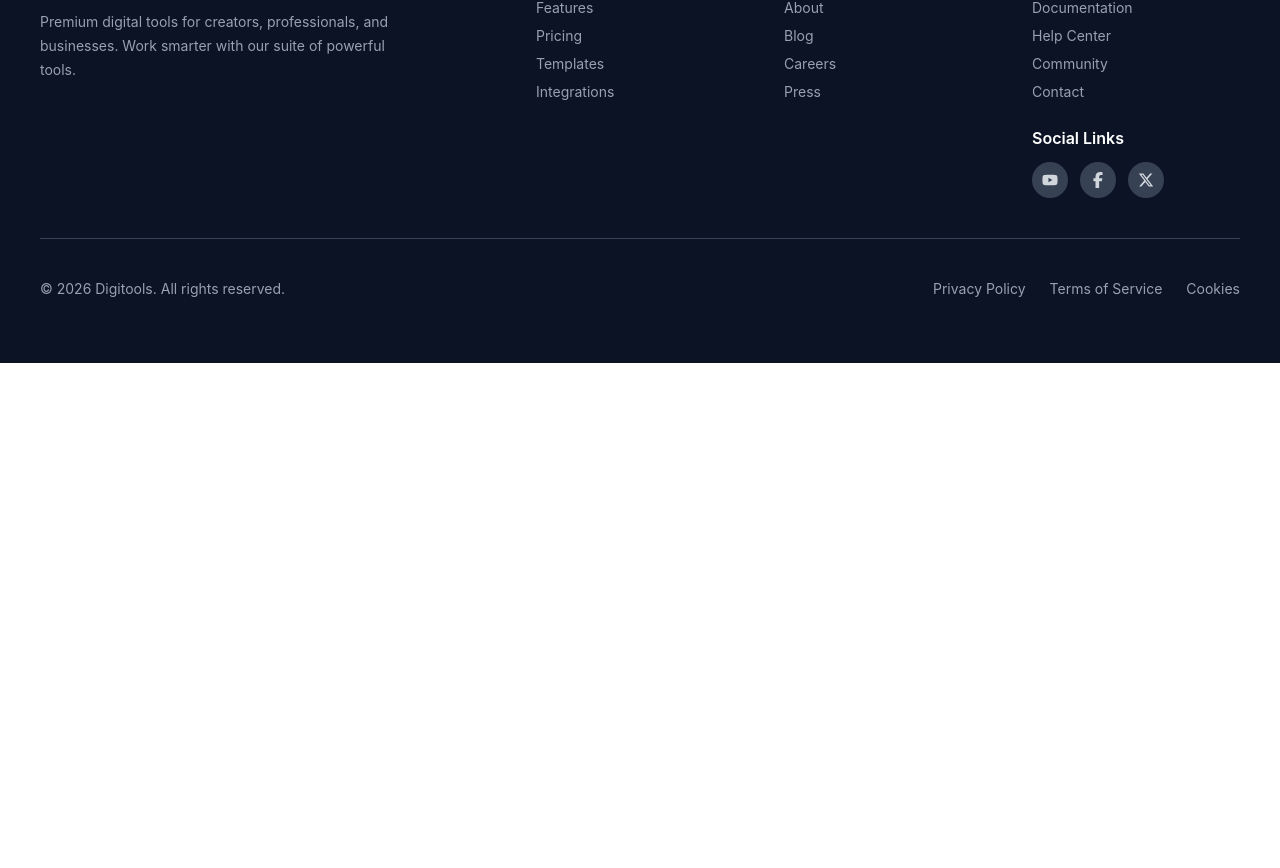
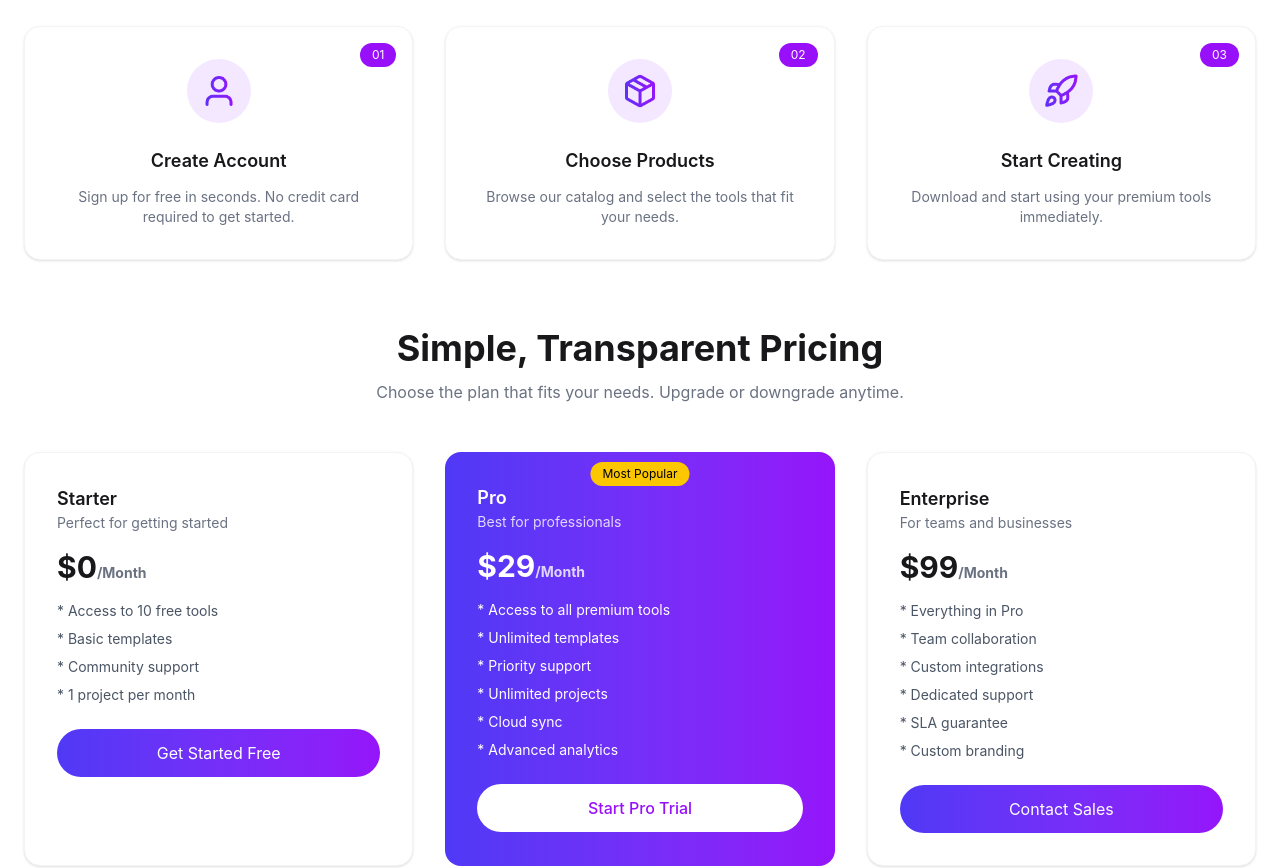
Before and after one commit to Palash-4/DigiTools-Platforms, a React (Vite) app: page / in a window 1280 px wide. Shown: the part 2870-3738 px from the top of the page. Before the commit the page ends 3233 px from the top, so only its background shows below. Built offline with nearby package versions, Linux system fonts and the light colour scheme.

Commit message:
Steps and Pricing section add

```diff
--- a/src/App.jsx
+++ b/src/App.jsx
@@ -6,6 +6,8 @@ import Cart from './components/Cart'
 import Footer from './components/Footer'
 import Models from './components/Models'
 import Navbar from './components/Navbar'
+import Steps from './components/Steps'
+import Pricing from './components/Pricing'
 
 
 const getModels = async () => {
@@ -47,6 +49,10 @@ function App() {
 
       {activeTab === "cart" && <Cart carts={carts} setCarts={setCarts}></Cart>}
 
+      <Steps></Steps>
+
+      <Pricing></Pricing>
+
       <Footer></Footer>
     </>
   )
--- /dev/null
+++ b/src/components/Pricing.jsx
@@ -0,0 +1,83 @@
+import React from 'react';
+
+const Pricing = () => {
+    return (
+        <div className="py-15 pb-[65px] px-6 max-w-7xl mx-auto">
+
+      <div className="text-center mb-12">
+        <h1 className="text-4xl font-bold">Simple, Transparent Pricing</h1>
+        <p className="text-gray-500 mt-3">
+          Choose the plan that fits your needs. Upgrade or downgrade anytime.
+        </p>
+      </div>
+
+      <div className="grid md:grid-cols-2 lg:grid-cols-3 gap-8">
+
+        <div className="bg-white border border-gray-100 rounded-2xl p-8 shadow-sm text-left">
+          <h2 className="text-lg font-semibold">Starter</h2>
+          <p className="text-gray-500 text-sm">Perfect for getting started</p>
+
+          <h1 className="text-3xl font-bold mt-4">$0<span className="text-sm text-gray-500">/Month</span></h1>
+
+          <ul className="mt-4 space-y-2 text-sm text-gray-600">
+            <li>* Access to 10 free tools</li>
+            <li>* Basic templates</li>
+            <li>* Community support</li>
+            <li>* 1 project per month</li>
+          </ul>
+
+          <button className="w-full mt-6 py-3 rounded-full text-white bg-gradient-to-r from-[#4F39F6] to-[#9514FA]">
+            Get Started Free
+          </button>
+        </div>
+
+        <div className="relative rounded-2xl p-8 text-left text-white bg-gradient-to-r from-[#4F39F6] to-[#9514FA]">
+          <span className="absolute top-[10px] left-1/2 -translate-x-1/2 bg-yellow-400 text-xs px-3 py-1 rounded-full text-black">
+            Most Popular
+          </span>
+
+          <h2 className="text-lg font-semibold">Pro</h2>
+          <p className="text-sm opacity-80">Best for professionals</p>
+
+          <h1 className="text-3xl font-bold mt-4">$29<span className="text-sm opacity-80">/Month</span></h1>
+
+          <ul className="mt-4 space-y-2 text-sm">
+            <li>* Access to all premium tools</li>
+            <li>* Unlimited templates</li>
+            <li>* Priority support</li>
+            <li>* Unlimited projects</li>
+            <li>* Cloud sync</li>
+            <li>* Advanced analytics</li>
+          </ul>
+
+          <button className="w-full mt-6 py-3 rounded-full bg-white text-purple-600 font-medium">
+            Start Pro Trial
+          </button>
+        </div>
+
+        <div className="bg-white border border-gray-100 rounded-2xl p-8 shadow-sm text-left">
+          <h2 className="text-lg font-semibold">Enterprise</h2>
+          <p className="text-gray-500 text-sm">For teams and businesses</p>
+
+          <h1 className="text-3xl font-bold mt-4">$99<span className="text-sm text-gray-500">/Month</span></h1>
+
+          <ul className="mt-4 space-y-2 text-sm text-gray-600">
+            <li>* Everything in Pro</li>
+            <li>* Team collaboration</li>
+            <li>* Custom integrations</li>
+            <li>* Dedicated support</li>
+            <li>* SLA guarantee</li>
+            <li>* Custom branding</li>
+          </ul>
+
+          <button className="w-full mt-6 py-3 rounded-full text-white bg-gradient-to-r from-[#4F39F6] to-[#9514FA] ">
+            Contact Sales
+          </button>
+        </div>
+
+      </div>
+    </div>
+    );
+};
+
+export default Pricing;
--- /dev/null
+++ b/src/components/Steps.jsx
@@ -0,0 +1,68 @@
+import React from "react";
+
+const Steps = () => {
+  return (
+    <div className="py-2 px-6 max-w-7xl mx-auto">
+
+      <div className="text-center mb-12">
+        <h1 className="text-4xl font-bold">Get Started In 3 Steps</h1>
+        <p className="text-gray-500 mt-3">
+          Start using premium digital tools in minutes, not hours.
+        </p>
+      </div>
+      <div className="grid md:grid-cols-2 lg:grid-cols-3 gap-8">
+
+        <div className="relative bg-white border border-gray-100 rounded-2xl p-8 text-center shadow-sm hover:shadow-lg transition">
+          <span className="absolute top-4 right-4 bg-purple-600 text-white text-xs px-3 py-1 rounded-full">
+            01
+          </span>
+          <div className="w-16 h-16 mx-auto mb-6 rounded-full bg-purple-100 flex items-center justify-center">
+            <img className="w-9" src="/src/assets/user.png" alt="" />
+          </div>
+
+          <h2 className="text-lg font-semibold">Create Account</h2>
+
+          <p className="text-gray-500 text-sm mt-3">
+            Sign up for free in seconds. No credit card required to get started.
+          </p>
+        </div>
+        <div className="relative bg-white border border-gray-100 rounded-2xl p-8 text-center shadow-sm hover:shadow-lg transition">
+
+          <span className="absolute top-4 right-4 bg-purple-600 text-white text-xs px-3 py-1 rounded-full">
+            02
+          </span>
+
+          <div className="w-16 h-16 mx-auto mb-6 rounded-full bg-purple-100 flex items-center justify-center">
+            <img className="w-9" src="/src/assets/package.png" alt="" />
+          </div>
+
+          <h2 className="text-lg font-semibold">Choose Products</h2>
+
+          <p className="text-gray-500 text-sm mt-3">
+            Browse our catalog and select the tools that fit your needs.
+          </p>
+        </div>
+
+        <div className="relative bg-white border border-gray-100 rounded-2xl p-8 text-center shadow-sm hover:shadow-lg transition">
+
+          <span className="absolute top-4 right-4 bg-purple-600 text-white text-xs px-3 py-1 rounded-full">
+            03
+          </span>
+
+          <div className="w-16 h-16 mx-auto mb-6 rounded-full bg-purple-100 flex items-center justify-center">
+             <img className="w-9" src="/src/assets/rocket.png" alt="" />
+          </div>
+
+          <h2 className="text-lg font-semibold">Start Creating</h2>
+
+          <p className="text-gray-500 text-sm mt-3">
+            Download and start using your premium tools immediately.
+          </p>
+        </div>
+
+      </div>
+    </div>
+  );
+};
+
+export default Steps;
```
Also changed, not shown: 1 other file (tests, documents, lock files or other folders).
